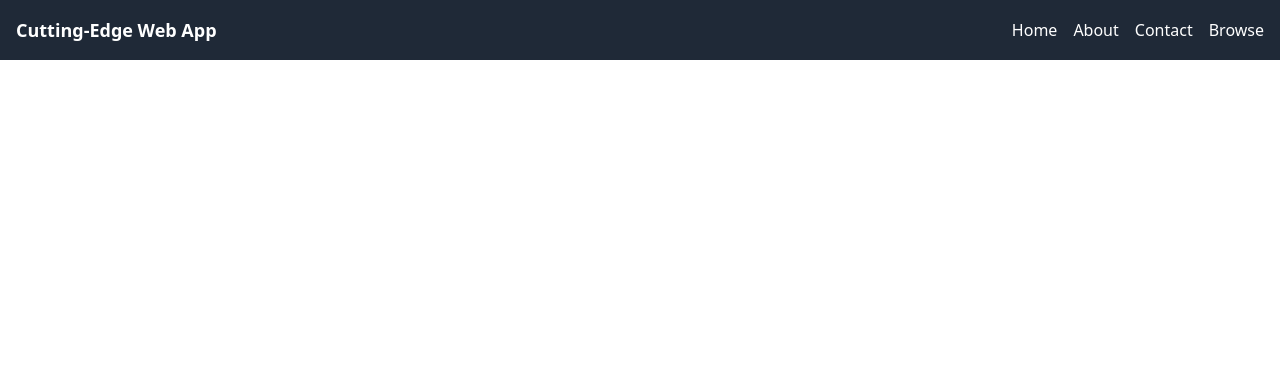
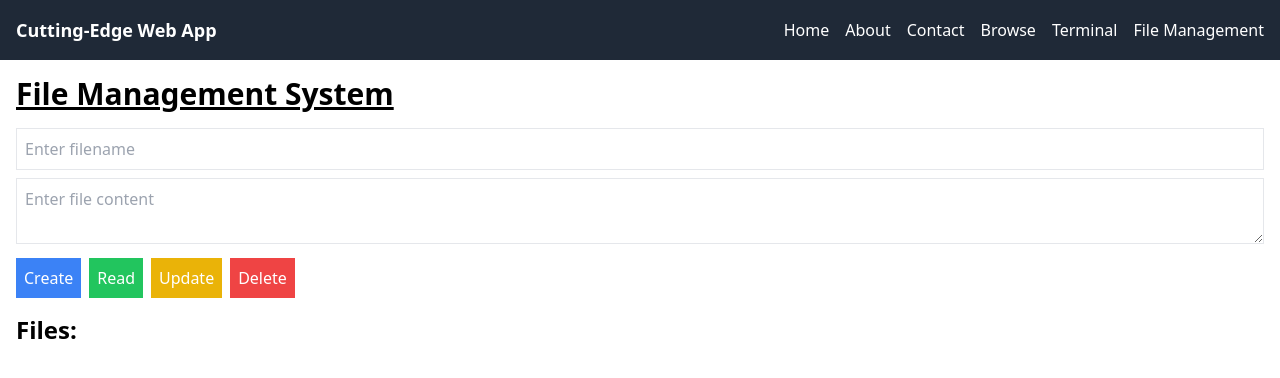
Before and after one commit to GPT-Engineer-App/agentic-future, a React (Vite) app: page /file-management in a window 1280 px wide. Shown: the top 378 px of the page. Built offline with nearby package versions, Linux system fonts and the light colour scheme.

Commit message:
Implemented file management system with features for file upload, content display, and saving within the sandboxed environment.

```diff
--- a/src/App.jsx
+++ b/src/App.jsx
@@ -6,6 +6,7 @@ import Navbar from "./components/Navbar.jsx";
 import AgentManager from './agents/AgentManager';
 import BrowsingModule from "./components/BrowsingModule.jsx";
 import TerminalAccess from "./components/TerminalAccess.jsx";
+import FileManagement from "./components/FileManagement.jsx";
 
 function App() {
   const agentManager = new AgentManager();
@@ -20,6 +21,7 @@ function App() {
         <Route exact path="/contact" element={<Contact />} />
         <Route exact path="/browse" element={<BrowsingModule />} />
         <Route exact path="/terminal" element={<TerminalAccess />} />
+        <Route exact path="/file-management" element={<FileManagement />} />
       </Routes>
     </Router>
   );
--- /dev/null
+++ b/src/components/FileManagement.jsx
@@ -0,0 +1,88 @@
+import React, { useState } from 'react';
+import Sandbox from '../sandbox/Sandbox';
+
+const sandbox = new Sandbox();
+
+const FileManagement = () => {
+  const [filename, setFilename] = useState('');
+  const [content, setContent] = useState('');
+  const [fileList, setFileList] = useState(sandbox.listFiles());
+  const [message, setMessage] = useState('');
+
+  const handleCreateFile = () => {
+    try {
+      sandbox.createFile(filename, content);
+      setFileList(sandbox.listFiles());
+      setMessage(`File ${filename} created successfully.`);
+    } catch (error) {
+      setMessage(error.message);
+    }
+  };
+
+  const handleReadFile = () => {
+    try {
+      const fileContent = sandbox.readFile(filename);
+      setContent(fileContent);
+      setMessage(`File ${filename} read successfully.`);
+    } catch (error) {
+      setMessage(error.message);
+    }
+  };
+
+  const handleUpdateFile = () => {
+    try {
+      sandbox.updateFile(filename, content);
+      setMessage(`File ${filename} updated successfully.`);
+    } catch (error) {
+      setMessage(error.message);
+    }
+  };
+
+  const handleDeleteFile = () => {
+    try {
+      sandbox.deleteFile(filename);
+      setFileList(sandbox.listFiles());
+      setMessage(`File ${filename} deleted successfully.`);
+    } catch (error) {
+      setMessage(error.message);
+    }
+  };
+
+  return (
+    <div className="container mx-auto p-4">
+      <h1 className="text-3xl font-bold underline">File Management System</h1>
+      <div className="mt-4">
+        <input
+          type="text"
+          value={filename}
+          onChange={(e) => setFilename(e.target.value)}
+          placeholder="Enter filename"
+          className="border p-2 w-full"
+        />
+        <textarea
+          value={content}
+          onChange={(e) => setContent(e.target.value)}
+          placeholder="Enter file content"
+          className="border p-2 w-full mt-2"
+        />
+        <div className="mt-2 space-x-2">
+          <button onClick={handleCreateFile} className="bg-blue-500 text-white p-2">Create</button>
+          <button onClick={handleReadFile} className="bg-green-500 text-white p-2">Read</button>
+          <button onClick={handleUpdateFile} className="bg-yellow-500 text-white p-2">Update</button>
+          <button onClick={handleDeleteFile} className="bg-red-500 text-white p-2">Delete</button>
+        </div>
+        <div className="mt-4">
+          <h2 className="text-2xl font-bold">Files:</h2>
+          <ul className="list-disc pl-5">
+            {fileList.map((file) => (
+              <li key={file}>{file}</li>
+            ))}
+          </ul>
+        </div>
+        {message && <div className="mt-4 text-lg text-red-500">{message}</div>}
+      </div>
+    </div>
+  );
+};
+
+export default FileManagement;
--- a/src/components/Navbar.jsx
+++ b/src/components/Navbar.jsx
@@ -11,6 +11,8 @@ const Navbar = () => {
           <Link to="/about" className="text-white">About</Link>
           <Link to="/contact" className="text-white">Contact</Link>
           <Link to="/browse" className="text-white">Browse</Link>
+          <Link to="/terminal" className="text-white">Terminal</Link>
+          <Link to="/file-management" className="text-white">File Management</Link>
         </div>
       </div>
     </nav>
--- a/src/sandbox/Sandbox.js
+++ b/src/sandbox/Sandbox.js
@@ -34,6 +34,10 @@ class Sandbox {
     delete this.files[filename];
   }
 
+  listFiles() {
+    return Object.keys(this.files);
+  }
+
   // Terminal command methods
   executeCommand(command) {
     // For simplicity, we'll just log the command
```
